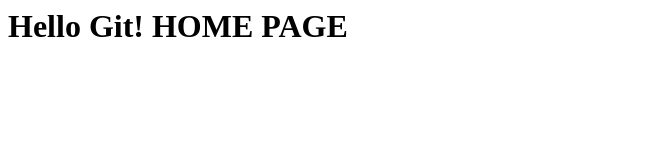
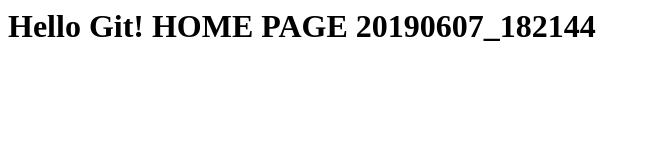
Before and after one commit to cloudscriptguy/git-demo, a plain HTML site: page index.html in a window 1280 px wide. Shown: the whole page, without its empty margins (0-651 px from the left). Drawn offline with Linux system fonts and the light colour scheme.

Commit message:
Updating index page for GH

```diff
--- a/index.html
+++ b/index.html
@@ -1,3 +1,3 @@
 <html>
-<h1>Hello Git! HOME PAGE</h1>
+<h1>Hello Git! HOME PAGE 20190607_182144</h1>
 </html>
```
Also changed, not shown: 1 other file.
